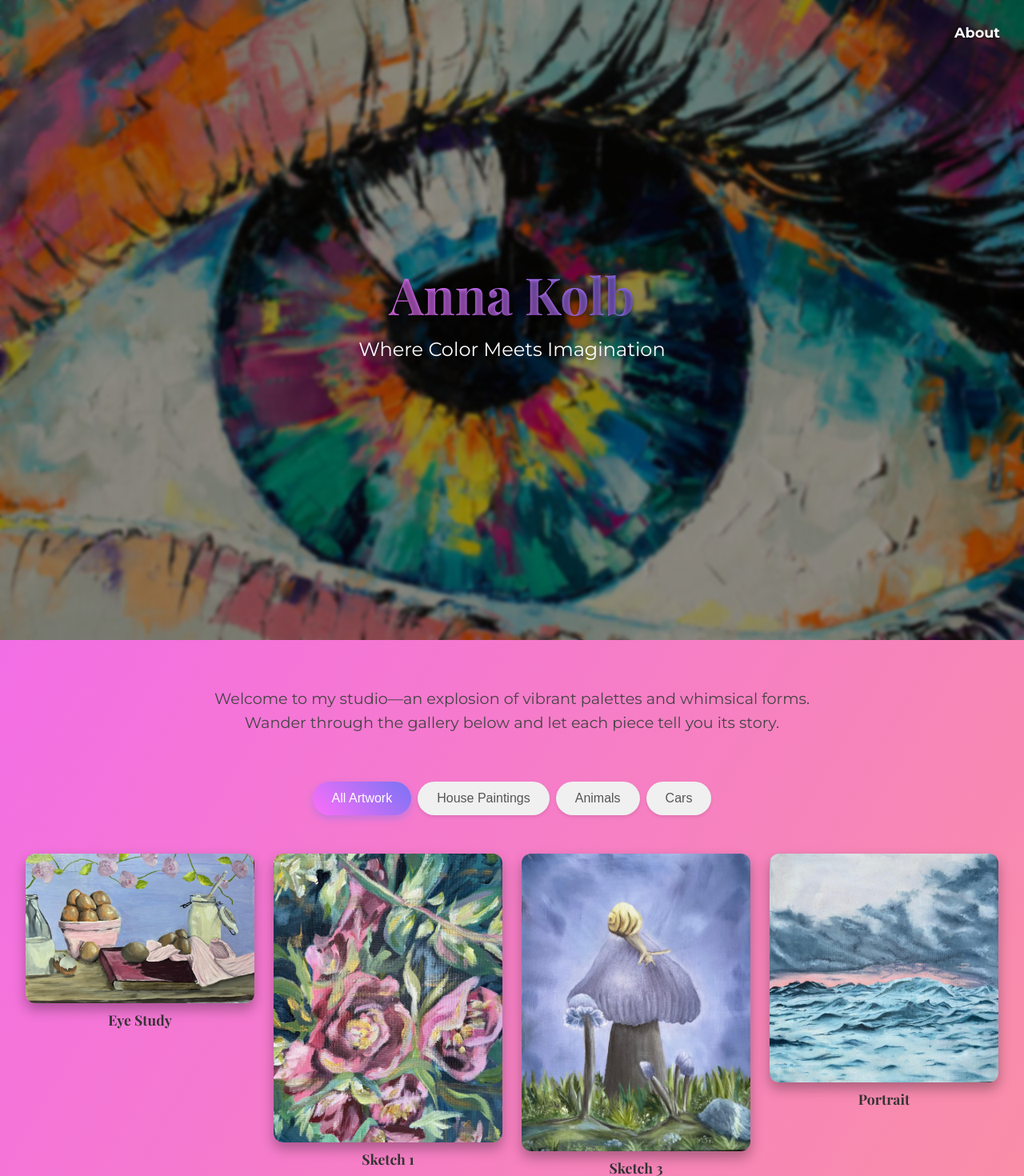
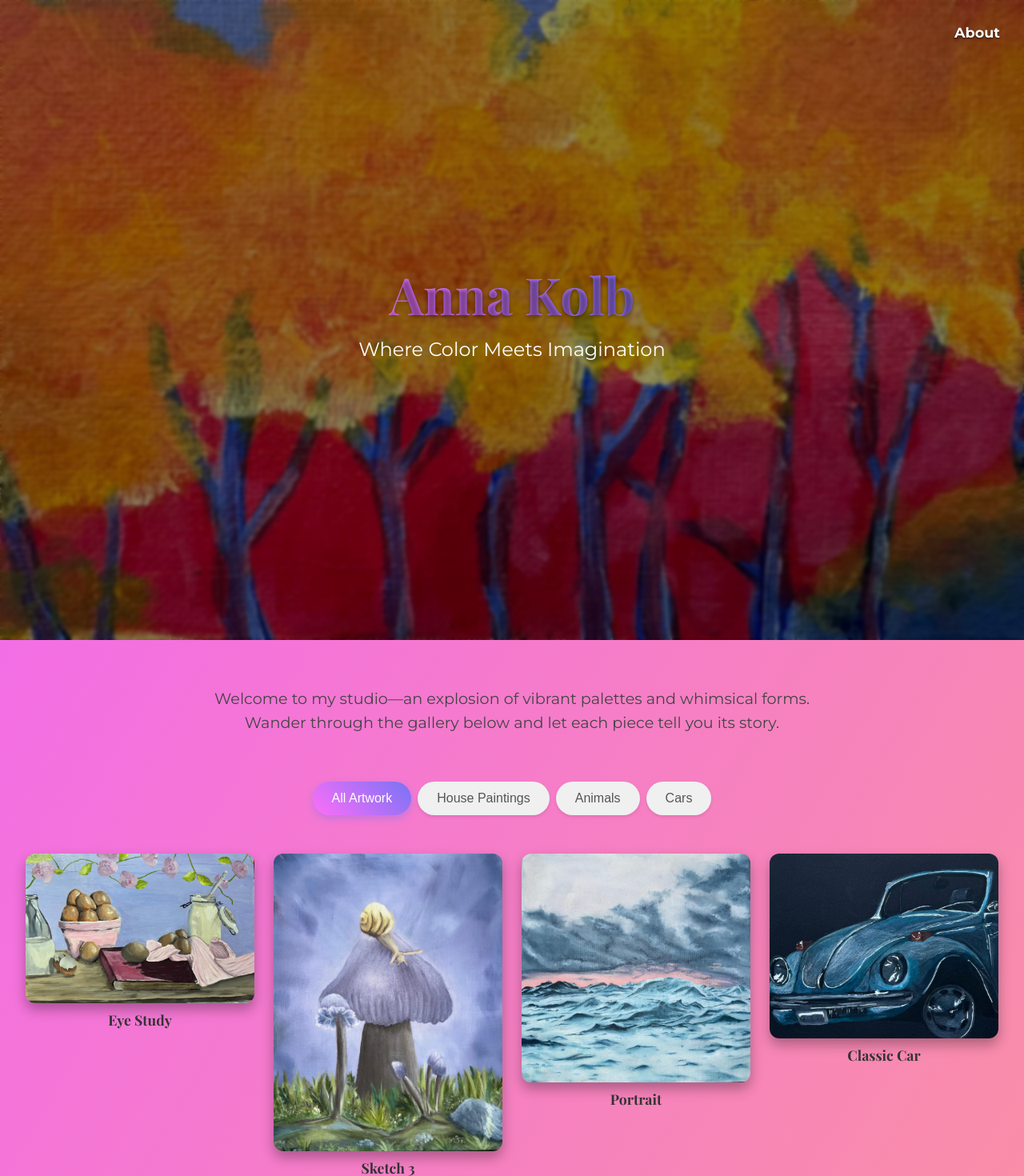
Before and after one commit to Jak-Kolb/AnnaKolb, a React (Create React App) app in the folder anna-kolb-portfolio/: page / in a window 1280 px wide. Shown: the top 1470 px of the page at 80% size. Built offline with nearby package versions, Linux system fonts and the light colour scheme.

Commit message:
fixing background

```diff
--- a/anna-kolb-portfolio/src/data/artworks.js
+++ b/anna-kolb-portfolio/src/data/artworks.js
@@ -3,12 +3,6 @@ const artworks = [
     id: 1,
     src: process.env.PUBLIC_URL + "/imgs/try1.jpg",
     title: "Eye Study",
-    category: "houses",
-  },
-  {
-    id: 2,
-    src: process.env.PUBLIC_URL + "/imgs/flower.jpg",
-    title: "Sketch 1",
     category: "houses",
   },
   {
@@ -125,6 +119,18 @@ const artworks = [
     title: "Coastal Penguin",
     category: "animals",
   },
+  {
+    id: 24,
+    src: process.env.PUBLIC_URL + "/imgs/abstract1.jpg",
+    title: "Rainforest Frog",
+    category: "houses",
+  },
+  {
+    id: 25,
+    src: process.env.PUBLIC_URL + "/imgs/abstract2.jpg",
+    title: "Savannah Giraffe",
+    category: "houses",
+  },
 ];
 
 export default artworks;
--- a/anna-kolb-portfolio/src/pages/Home.jsx
+++ b/anna-kolb-portfolio/src/pages/Home.jsx
@@ -5,7 +5,7 @@ import artworks from '../data/artworks';
 import { Link } from 'react-router-dom';
 
 function Home() {
-  const heroImage = process.env.PUBLIC_URL + '/imgs/eye.png';
+  const heroImage = process.env.PUBLIC_URL + '/imgs/abstract1.jpg';
   const [activeTab, setActiveTab] = useState('all');
 
   // Filter artworks based on active tab
```
Also changed, not shown: anna-kolb-portfolio/public/imgs/abstract1.jpg (added), anna-kolb-portfolio/public/imgs/abstract2.jpg (added).
